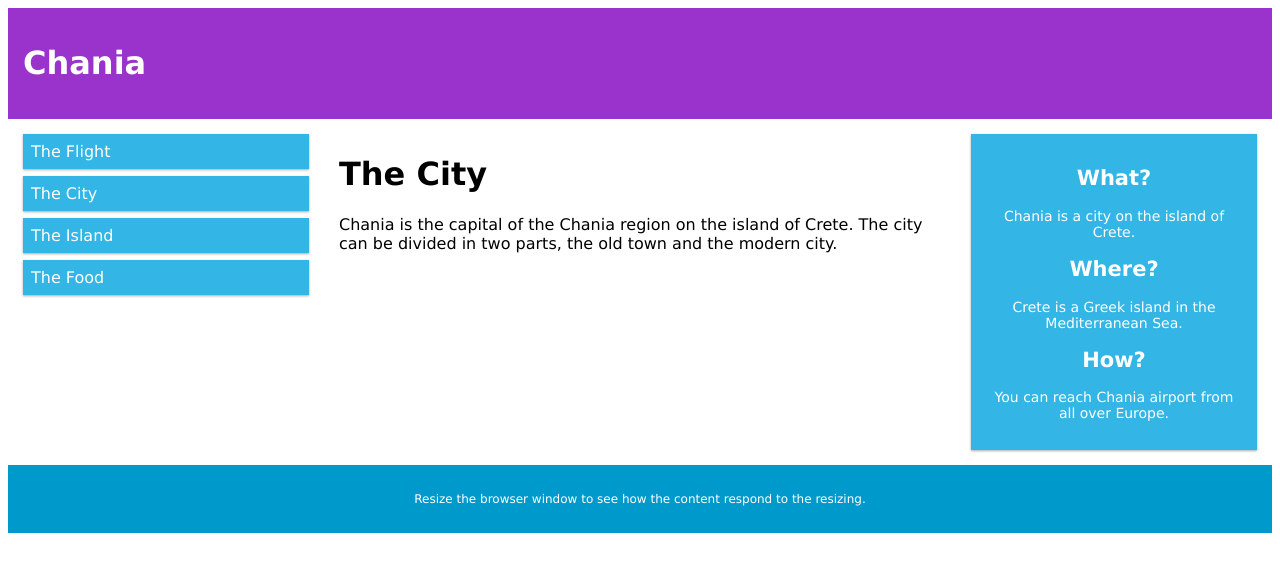
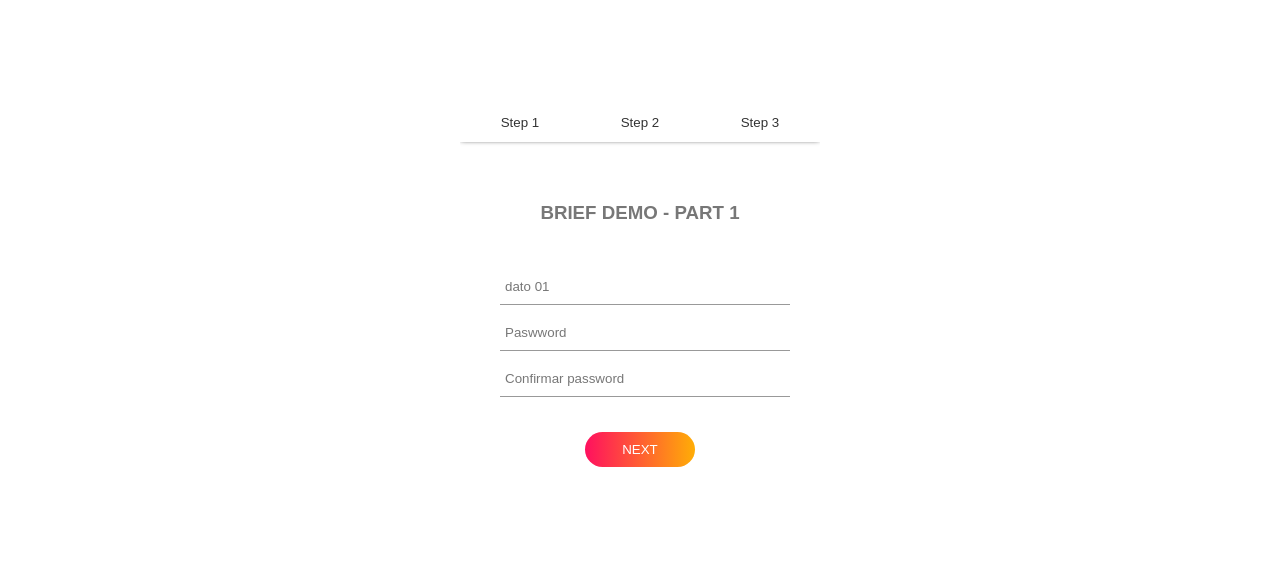
Before and after one commit to cloudtobyte/web001, a plain HTML site: page index.html in a window 1280 px wide. Drawn offline with Linux system fonts and the light colour scheme.

Commit message:
24/10/22 desde github.dev

```diff
--- a/index.html
+++ b/index.html
@@ -1,45 +1,102 @@
 <!DOCTYPE html>
 <html>
   <head>
+    <title> Demo brief</title>
     <meta name="viewport" content="width=device-width, initial-scale=1.0">
     <link href="main.css" rel="stylesheet" />
   </head>
   <body>
+    <div class="container">
 
-<div class="header">
-  <h1>Chania</h1>
+<!– PRIMER FORMULARIO –>
+      <form id="Form1">
+        <h3>BRIEF DEMO - PART 1</h3>
+      <!– BOTON DE TEXTO –>
+        <input type="text" name="text" placeholder="dato 01" required>
+        <input type="password" name="password" placeholder="Paswword" required>
+        <input type="password" name="repassword" placeholder="Confirmar password" required>
+
+      <!– BOTON DE ENVIAR –>
+        <div class="btn-box">
+          <button type="button" id="Next1">NEXT</button>
+        </div>
+      </form>
+
+<!– SEGUNDO FORMULARIO –>
+      <form id="Form2">
+        <h3>BRIEF DEMO - PART 2</h3>
+      <!– BOTON DE TEXTO –>
+        <input type="text" name="dato02" placeholder="dato 02">
+        <input type="text" name="dato03" placeholder="dato 03">
+        <input type="text" name="dato04" placeholder="dato 04">
+
+      <!– BOTON DE ENVIAR –>
+        <div class="btn-box">
+          <button type="button" id="Back1">BACK</button>
+          <button type="button" id="Next2">NEXT</button>
+        </div>
+      </form>
+
+<!– TERCER FORMULARIO –>
+      <form id="Form3">
+        <h3>BRIEF DEMO - PART 3</h3>
+      <!– BOTON DE TEXTO –>
+        <input type="text" name="dato05" placeholder="dato 05">
+        <input type="text" name="dato06" placeholder="dato 06">
+        <input type="text" name="dato07" placeholder="dato 07">
+
+      <!– BOTON DE ENVIAR –>
+        <div class="btn-box">
+          <button type="button" id="Back2">BACK</button>
+          <button type="submit">SUBMIT</button>
+        </div>
+      </form>
+
+<!– BARRA DE PROGRESO –>
+      <dvi class="step-row">
+        <div class="step-col"><small>Step 1</small></div>
+        <div class="step-col"><small>Step 2</small></div>
+        <div class="step-col"><small>Step 3</small></div>
+      </dvi>
     </div>
 
-<div class="row">
-  <div class="col-3 menu">
-    <ul>
-    <li>The Flight</li>
-    <li>The City</li>
-    <li>The Island</li>
-    <li>The Food</li>
-    </ul>
-  </div>
+<!– SCRIPTS –>
+    <script>
+      var Form1 = document.getElementById("Form1");
+      var Form2 = document.getElementById("Form2");
+      var Form3 = document.getElementById("Form3");
 
-  <div class="col-6">
-    <h1>The City</h1>
-    <p>Chania is the capital of the Chania region on the island of Crete. The city can be divided in two parts, the old town and the modern city.</p>
-  </div>
+      var Next1 = document.getElementById("Next1");
+      var Next2 = document.getElementById("Next2");
 
-  <div class="col-3 right">
-    <div class="aside">
-      <h2>What?</h2>
-      <p>Chania is a city on the island of Crete.</p>
-      <h2>Where?</h2>
-      <p>Crete is a Greek island in the Mediterranean Sea.</p>
-      <h2>How?</h2>
-      <p>You can reach Chania airport from all over Europe.</p>
-    </div>
-  </div>
-</div>
+      var Back1 = document.getElementById("Back1");
+      var Back2 = document.getElementById("Back2");
 
-<div class="footer">
-  <p>Resize the browser window to see how the content respond to the resizing.</p>
-</div>
+      var progress = document.getElementById("progress");
 
+      Next1.onclick = function(){
+        Form1.style.left = "-450px";
+        Form2.style.left = "40px";
+        progress.style.width = "240px";
+      }
+
+      Back1.onclick = function(){
+        Form1.style.left = "40px";
+        Form2.style.left = "450px";
+        progress.style.width = "120px";
+      }
+
+      Next2.onclick = function(){
+        Form2.style.left = "-450px";
+        Form3.style.left = "40px";
+        progress.style.width = "360px";
+      }
+
+      Back2.onclick = function(){
+        Form2.style.left = "40px";
+        Form3.style.left = "450px";
+        progress.style.width = "240px";
+      }
+    </script>
   </body>
 </html>
--- a/main.css
+++ b/main.css
@@ -1,80 +1,116 @@
-* {
-  box-sizing: border-box;
+*{
+  margin: 0;
+  padding: 0;
+  font-family: sans-serif;
 }
 
-.row::after {
-  content: "";
-  clear: both;
-  display: block;
+body{
+  background-image: linear-gradient(rgba(0,0,0,0.8), rgba(0,0,0,0.8),url(https://image.shutterstock.com/shutterstock/photos/1633551229/display_1500/stock-vector-vector-geometric-neon-pattern-with-triangles-and-lines-on-black-background-abstract-colorful-1633551229.jpg));
+  background-position: center;
+  background-size: cover;
 }
 
-[class*="col-"] {
-  float: left;
-  padding: 15px;
+/* FORMULARIO
+**************************************************************
+
+CAJA DEL FORMULARIO */
+.container {
+  width: 360px;
+  height: 400px;
+  margin: 8% auto;
+  background: #fff;
+  border-radius: 5px;
+  position: relative;
+  overflow: hidden;
 }
 
-html {
-  font-family: "Lucida Sans", sans-serif;
+/*TITULO DEL FORMULARIO*/
+h3 {
+  text-align: center;
+  margin-bottom: 40px;
+  color: #777;
 }
 
-.header {
-  background-color: #9933cc;
-  color: #ffffff;
-  padding: 15px;
+/* TAMAÑO DEL FORMULARIO*/
+.container form{
+  width: 280px;
+  position: absolute;
+  top: 100px;
+  left: 40px;
+  transition: 0.5s;
 }
 
-.menu ul {
-  list-style-type: none;
-  margin: 0;
-  padding: 0;
+/* TEXTBOX DEL FORMULARIO*/
+form input{
+  width: 100%;
+  padding: 10px 5px;
+  margin: 5PX 0;
+  border: 0;
+  border-bottom: 1px solid #999;
+  outline: none;
+  background: transparent;
+}
+::placeholder{
+  color: #777;
+}
+.btn-box{
+  width: 100%;
+  margin: 30px auto;
+  text-align: center;
 }
 
-.menu li {
-  padding: 8px;
-  margin-bottom: 7px;
-  background-color: #33b5e5;
-  color: #ffffff;
-  box-shadow: 0 1px 3px rgba(0,0,0,0.12), 0 1px 2px rgba(0,0,0,0.24);
+/*BOTONES DEL FORMULARIO*/
+form button{
+  width: 110px;
+  height: 35px;
+  margin: 0 10px;
+  background: linear-gradient(to right, #ff105f, #ffad06);
+  border-radius: 30px;
+  border: 0;
+  outline: none;
+  color: #fff;
+  cursor: pointer;
+}
+#Form2{
+  left: 450px;
+}
+#Form3{
+  left: -450px;
 }
 
-.menu li:hover {
-  background-color: #0099cc;
+/**/
+.step-row{
+  width: 360px;
+  height: 40px;
+  margin: 0 auto;
+  display: flex;
+  align-items: center;
+  box-shadow: 0 -1px 5px -1px #000;
+  position: relative;
 }
 
-.aside {
-  background-color: #33b5e5;
-  padding: 15px;
-  color: #ffffff;
+/**/
+.step-col{
+  width: 120px;
   text-align: center;
-  font-size: 14px;
-  box-shadow: 0 1px 3px rgba(0,0,0,0.12), 0 1px 2px rgba(0,0,0,0.24);
+  color: #333;
+  position: relative;
 }
-
-.footer {
-  background-color: #0099cc;
-  color: #ffffff;
-  text-align: center;
-  font-size: 12px;
-  padding: 15px;
+#progress{
+  position: absolute;
+  height: 100%;
+  width: 120px;
+  background: linear-gradient(to right, #ff105f, #ffad06);
+  transition: 1s;
 }
-
-/* For desktop: */
-.col-1 {width: 8.33%;}
-.col-2 {width: 16.66%;}
-.col-3 {width: 25%;}
-.col-4 {width: 33.33%;}
-.col-5 {width: 41.66%;}
-.col-6 {width: 50%;}
-.col-7 {width: 58.33%;}
-.col-8 {width: 66.66%;}
-.col-9 {width: 75%;}
-.col-10 {width: 83.33%;}
-.col-11 {width: 91.66%;}
-.col-12 {width: 100%;}
-
-@media only screen and (max-width: 768px) {
-  /* For mobile phones: */
-  [class*="col-"] {
-    width: 100%;
-  }
+#progress::after{
+  content: '';
+  height: 0;
+  width: 0;
+  border-top: 20px solid transparent;
+  border-bottom: 20px solid transparent;
+  position: absolute;
+  right: -20px;
+  top: 0;
+  border-left: 20px solid #ffad06;
 }
```
Lines whose indentation alone changed are shown as unchanged.
